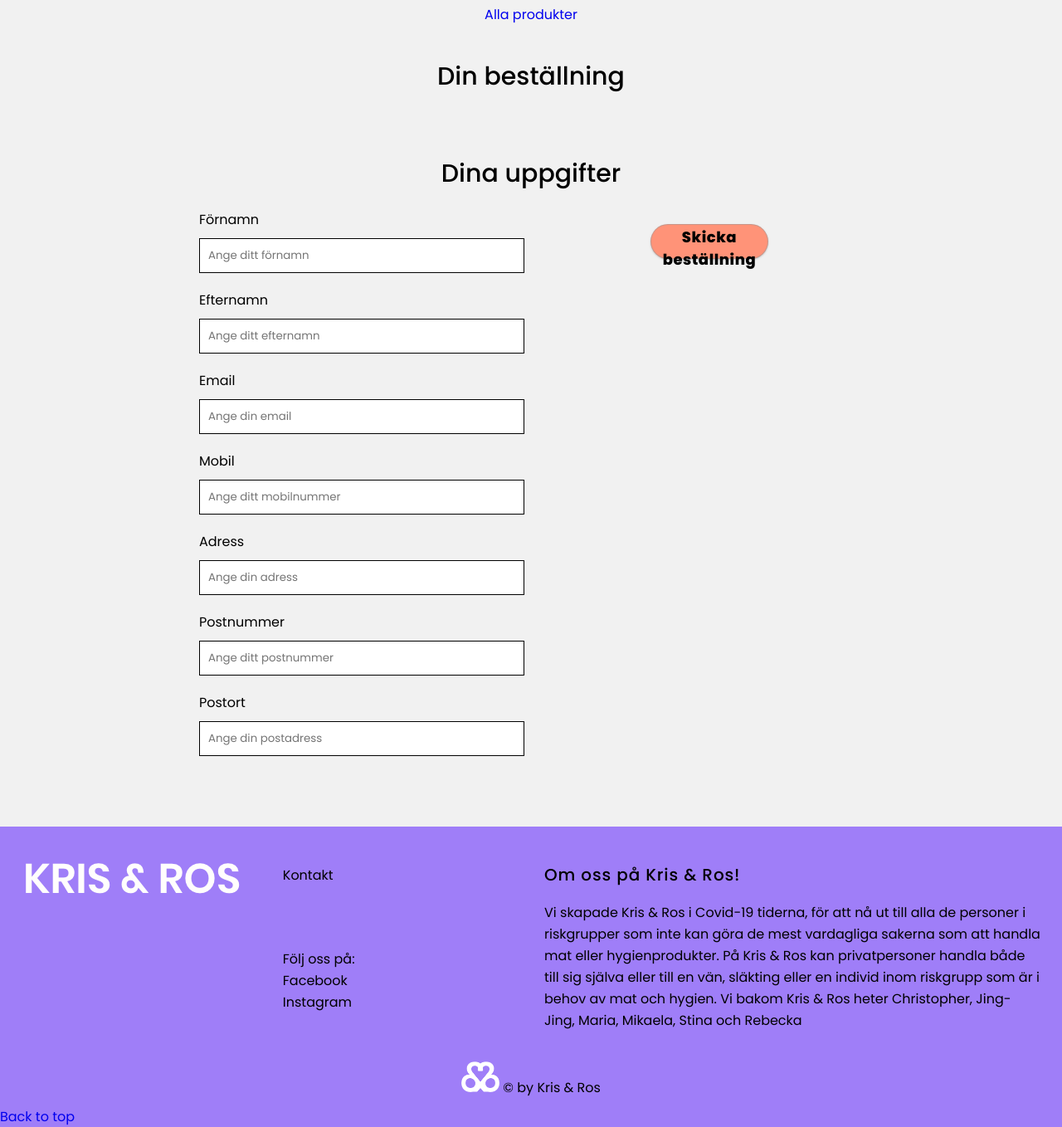
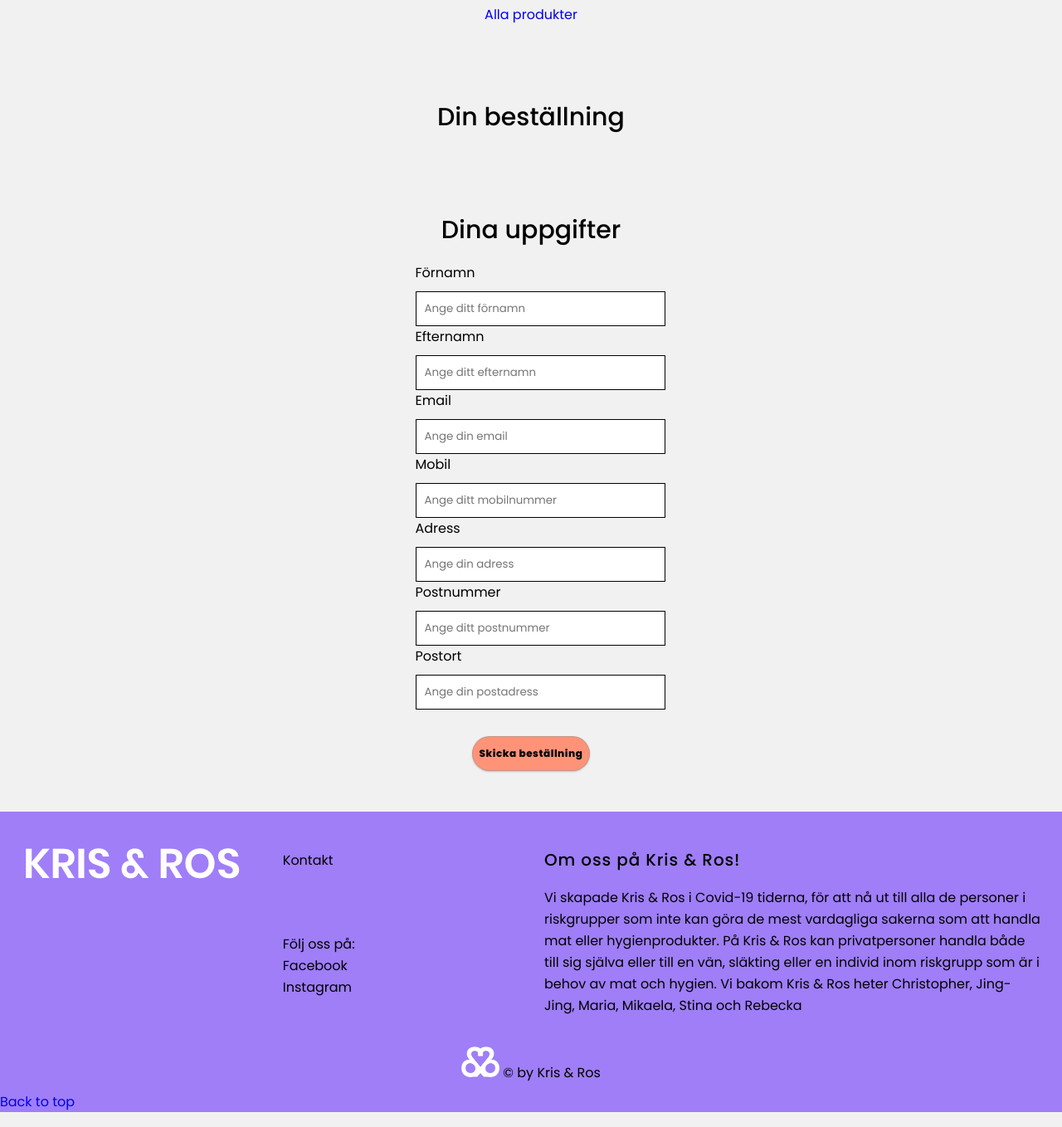
Before and after one commit to Floralforest19/G01, a PHP site: page /order-form.php in a window 1280 px wide. Shown: the part 202-1560 px from the top of the page at 83% size. Run offline with PHP 8.4, Linux system fonts and the light colour scheme; data that the repository does not hold is empty; some libraries are stand-ins or nearby versions.

Commit message:
order form css (behövs göras bredare)

```diff
--- a/order-form.php
+++ b/order-form.php
@@ -3,16 +3,16 @@ require_once 'header.php';
 ?>
 
 
-    <section class="contact-form">
-    <h2 class="contact-form-heading">Din beställning</h2>
+    <section class="order-form">
+    <h2 class="order-form-heading">Din beställning</h2>
 
     <!-- Här läggs en liten sammanfattning in om beställningen, tex totalsumman -->
     <table id='dispItems' class='display__order-items'></table>
 
-        <h2 class="contact-form-heading">Dina uppgifter</h2>
+        <h2 class="order-form-heading">Dina uppgifter</h2>
         <form action="order-send.php" method="POST">
-            <div class="contact-form-container">
-                <div>
+            <div class="order-form-container">
+                <div class="order-form-objects">
 
                     <label for="firstname">Förnamn</label>
                     <input type="text" name="firstname" id="firstname" placeholder="Ange ditt förnamn" required />
@@ -37,8 +37,8 @@ require_once 'header.php';
 
                 </div>
                 <!-- send order info with post -->
-            <div class="contact-form-submit">
-                <button class="contact-form-button" type="submit">Skicka beställning</button>
+            <div class="order-form-submit" >
+                <button class="order-form-button" type="submit">Skicka beställning</button>
             </div>
                 <div id="orderItems"></div>
         </form>
--- /dev/null
+++ b/styles/layout/_order-form.scss
@@ -0,0 +1,40 @@
+.order-form {
+  padding: 0 50px 0 50px;
+  margin-top: 30px;
+  background-color: #f1f1f1;
+}
+
+.order-form-heading {
+  text-align: center;
+}
+
+.order-form-container {
+  display: grid;
+  grid-template-columns: 1fr;
+}
+
+.order-form-submit {
+  text-align: center;
+  margin: 20px 0 0 0;
+}
+
+.order-form-button {
+  border-radius: 60px;
+  background-color: #ff9378;
+  font-size: 12px;
+  font-weight: 800;
+  margin-bottom: 2em;
+}
+
+.order-form input {
+  display: block;
+  width: 100%;
+  margin: 10px 0 0 0;
+  padding: 10px;
+  border: solid black 1px;
+}
+
+.order-form-objects {
+  justify-self: center;
+  margin-top: 1em;
+}
--- a/styles/style.css
+++ b/styles/style.css
@@ -1288,4 +1288,48 @@ h3 {
   -ms-grid-column-align: center;
       justify-self: center;
 }
+
+.order-form {
+  padding: 0 50px 0 50px;
+  margin-top: 30px;
+  background-color: #f1f1f1;
+}
+
+.order-form-heading {
+  text-align: center;
+}
+
+.order-form-container {
+  display: -ms-grid;
+  display: grid;
+  -ms-grid-columns: 1fr;
+      grid-template-columns: 1fr;
+}
+
+.order-form-submit {
+  text-align: center;
+  margin: 20px 0 0 0;
+}
+
+.order-form-button {
+  border-radius: 60px;
+  background-color: #ff9378;
+  font-size: 12px;
+  font-weight: 800;
+  margin-bottom: 2em;
+}
+
+.order-form input {
+  display: block;
+  width: 100%;
+  margin: 10px 0 0 0;
+  padding: 10px;
+  border: solid black 1px;
+}
+
+.order-form-objects {
+  -ms-grid-column-align: center;
+      justify-self: center;
+  margin-top: 1em;
+}
 /*# sourceMappingURL=style.css.map */
--- a/styles/style.scss
+++ b/styles/style.scss
@@ -13,3 +13,4 @@
 @import "./pages/contact-thanks";
 @import "./footer";
 @import "./footer-admin";
+@import "./layout/order-form";
```
Also changed, not shown: styles/components/_buttons.scss (+7 -0 lines), 1 other file.
